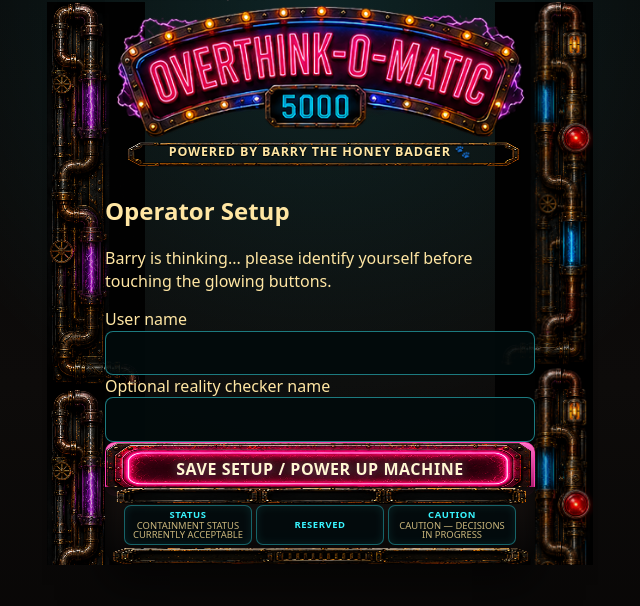
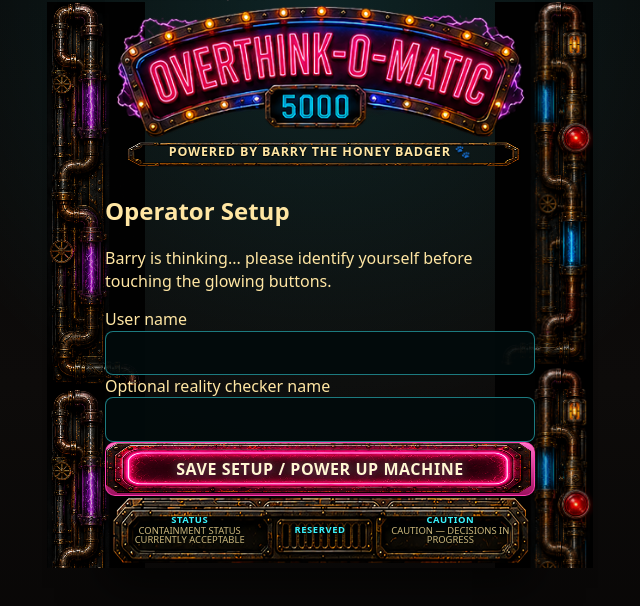
Before and after one commit to johnuxqh/overthink-o-matic, a React (Vite) app: page / in a window 1280 px wide. Shown: the top 606 px of the page, without its empty margins (320-960 px from the left). Built offline with nearby package versions, Linux system fonts and the light colour scheme.

Commit message:
PIXEL PASS 5 — Footer HTML parity transparent controls

```diff
--- a/src/components/MachineUI.tsx
+++ b/src/components/MachineUI.tsx
@@ -121,16 +121,14 @@ export function MachinePrimaryCta({ children, type = 'button', disabled = false,
 
 export function MachineFooter({ controls, statusPanels = defaultFooterStatusPanels }: { controls?: ReactNode; statusPanels?: FooterStatusPanel[] }) {
   return (
-    <div className="machine-footer" role="contentinfo">
+    <footer className="machine-footer">
       <div className="footer-frame">
-        <div className="footer-frame__side footer-frame__side--left" aria-hidden="true" />
         <div className="footer-frame__top" aria-hidden="true" />
         {controls && <MachineFooterNav>{controls}</MachineFooterNav>}
         <MachineFooterStatus panels={statusPanels} />
         <div className="footer-frame__bottom" aria-hidden="true" />
-        <div className="footer-frame__side footer-frame__side--right" aria-hidden="true" />
       </div>
-    </div>
+    </footer>
   );
 }
 
--- a/src/styles/base.css
+++ b/src/styles/base.css
@@ -775,17 +775,17 @@ button:disabled,
 
 .machine-footer {
   width: 100%;
-  margin-top: -9px;
+  margin-top: -3px;
 }
 
 .footer-frame {
   position: relative;
-  gap: 6px;
-  padding: 18px 7px 19px;
+  gap: 4px;
+  padding: 19px 8px 20px;
   border: 0;
   border-radius: 0 0 18px 18px;
-  background: linear-gradient(180deg, rgba(23, 18, 16, 0.92), rgba(7, 6, 6, 0.98));
-  box-shadow: inset 0 0 18px rgba(0, 0, 0, 0.72);
+  background: transparent;
+  box-shadow: none;
   overflow: visible;
 }
 
@@ -802,13 +802,13 @@ button:disabled,
 
 .footer-frame__top {
   top: 0;
-  height: 18px;
+  height: 68px;
   background-image: var(--machine-panel-top);
 }
 
 .footer-frame__bottom {
   bottom: 0;
-  height: 18px;
+  height: 66px;
   background-image: var(--machine-panel-bottom);
 }
 
@@ -839,31 +839,41 @@ button:disabled,
   position: relative;
   z-index: 1;
   grid-template-columns: repeat(3, minmax(0, 1fr));
-  gap: 5px;
-  padding: 1px 12px 0;
+  gap: 3px;
+  padding: 0 13px;
   border: 0;
   background: transparent;
   box-shadow: none;
 }
 
 .footer-nav:has(.footer-nav__button:nth-child(4)) {
-  grid-template-columns: repeat(2, minmax(0, 1fr));
+  grid-template-columns: repeat(4, minmax(0, 1fr));
 }
 
 .footer-nav__button {
   display: flex;
   align-items: center;
-  justify-content: center;
-  gap: 5px;
+  justify-content: flex-start;
+  gap: 4px;
   min-width: 0;
-  min-height: 35px;
-  padding: 5px 4px;
-  border-radius: 6px;
-  box-shadow: inset 0 1px 0 rgba(255, 230, 163, 0.18), inset 0 -6px 10px rgba(0, 0, 0, 0.32), 0 2px 0 rgba(0, 0, 0, 0.65);
+  min-height: 32px;
+  padding: 4px 2px;
+  border: 0;
+  border-radius: 0;
+  color: var(--machine-cream);
+  background: transparent;
+  box-shadow: none;
   font-size: clamp(0.49rem, 2.15vw, 0.64rem);
   line-height: 1.05;
   white-space: normal;
   text-align: left;
+  text-shadow: 0 1px 2px rgba(0, 0, 0, 0.88), 0 0 8px rgba(57, 245, 255, 0.16);
+}
+
+.footer-nav__button:hover,
+.footer-nav__button:focus-visible {
+  background: transparent;
+  box-shadow: none;
 }
 
 .footer-nav__icon {
@@ -882,24 +892,25 @@ button:disabled,
   position: relative;
   z-index: 1;
   grid-template-columns: repeat(3, minmax(0, 1fr));
-  gap: 4px;
-  padding: 0 12px 1px;
+  gap: 3px;
+  padding: 0 13px;
 }
 
 .footer-status__panel {
-  min-height: 33px;
+  min-height: 32px;
   align-content: center;
   gap: 1px;
-  padding: 4px 4px;
-  border: 1px solid rgba(57, 245, 255, 0.38);
-  border-radius: 7px;
-  background: rgba(1, 11, 13, 0.78);
+  padding: 3px 2px;
+  border: 0;
+  border-radius: 0;
+  background: transparent;
   color: var(--machine-muted-cream);
   font-size: clamp(0.47rem, 2vw, 0.59rem);
   line-height: 1.03;
   text-align: center;
   text-transform: uppercase;
-  box-shadow: inset 0 0 10px rgba(57, 245, 255, 0.1);
+  box-shadow: none;
+  text-shadow: 0 1px 2px rgba(0, 0, 0, 0.92), 0 0 8px rgba(57, 245, 255, 0.14);
 }
 
 .footer-status__panel span {
@@ -1789,7 +1800,7 @@ button:disabled,
 .machine:has(.machine-home__lcd) .machine-home__cta {
   min-height: 48px;
   margin-top: -10px;
-  margin-bottom: -10px;
+  margin-bottom: -4px;
   padding-block: 8px;
   position: relative;
   z-index: 2;
@@ -1802,13 +1813,13 @@ button:disabled,
 }
 
 .machine:has(.machine-home__lcd) .footer-frame {
-  gap: 5px;
-  padding: 16px 7px 18px;
+  gap: 4px;
+  padding: 19px 8px 20px;
 }
 
 .machine:has(.machine-home__lcd) .footer-frame__top,
 .machine:has(.machine-home__lcd) .footer-frame__bottom {
-  height: 17px;
+  height: 66px;
 }
 
 .machine:has(.machine-home__lcd) .footer-frame__side {
@@ -1817,7 +1828,7 @@ button:disabled,
 }
 
 .machine:has(.machine-home__lcd) .footer-nav {
-  gap: 5px;
+  gap: 3px;
 }
 
 .machine:has(.machine-home__lcd) .footer-nav__button {
@@ -1831,7 +1842,7 @@ button:disabled,
 }
 
 .machine:has(.machine-home__lcd) .footer-status {
-  gap: 4px;
+  gap: 3px;
 }
 
 .machine:has(.machine-home__lcd) .footer-status__panel {
--- a/src/vite-env.d.ts
+++ b/src/vite-env.d.ts
@@ -26,6 +26,7 @@ declare namespace JSX {
     h2: Record<string, unknown>;
     h3: Record<string, unknown>;
     article: Record<string, unknown>;
+    footer: Record<string, unknown>;
     nav: Record<string, unknown>;
     button: Record<string, unknown>;
     div: Record<string, unknown>;
```
